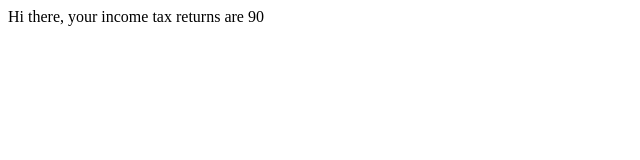
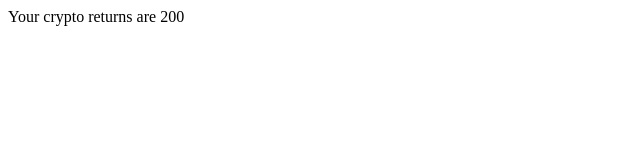
Before and after one commit to durpintm/react-experiments, a React (Vite) app: page / in a window 1280 px wide. Shown: the top 160 px of the page, without its empty margins (0-640 px from the left). Built offline with nearby package versions, Linux system fonts and the light colour scheme.

Commit message:
memo and useCallback

```diff
--- /dev/null
+++ b/src/App3.jsx
@@ -0,0 +1,52 @@
+import { useEffect, useState, memo, useCallback } from "react";
+
+const App2 = () => {
+  const [exchage1Data, setExchage1Data] = useState({});
+  const [exchage2Data, setExchage2Data] = useState({});
+  const [bankData, setBankData] = useState({});
+
+  useEffect(() => {
+    // Some operations to get the data
+    setExchage1Data({ returns: 100 });
+  }, []);
+
+  useEffect(() => {
+    // Some operations to get the data
+    setExchage2Data({ returns: 100 });
+  }, []);
+
+  useEffect(() => {
+    // Some operations to get the data
+    setTimeout(() => {
+      setBankData({ income: 100 });
+    }, 5000);
+  }, []);
+
+  // useCallback is not about minimizing the amount of code that is run
+  // useCallback is about not rendering a child component, if the function has not/ does not need to change across renders
+  const calculateReturns = useCallback(() => {
+    return exchage1Data.returns + exchage2Data.returns;
+  }, [exchage1Data, exchage2Data]);
+
+  // const incomeTax = (calculateReturns() + bankData.income) * 0.3;
+
+  return (
+    <div>
+      <CryptoGainCalculator calculateReturns={calculateReturns} />
+      {/* <Dummy /> */}
+    </div>
+  );
+};
+
+// const Dummy = () => {
+//   return <div>Hi</div>;
+// };
+
+// eslint-disable-next-line react/prop-types, react/display-name
+const CryptoGainCalculator = memo(function ({ calculateReturns }) {
+  console.log("CryptoChild Re-render");
+
+  return <div>Your crypto returns are {calculateReturns()}</div>;
+});
+
+export default App2;
--- a/src/main.jsx
+++ b/src/main.jsx
@@ -2,10 +2,11 @@ import React from "react";
 import ReactDOM from "react-dom/client";
 // import App from './App.jsx'
 import "./index.css";
-import App2 from "./App2.jsx";
+// import App2 from "./App2.jsx";
+import App3 from "./App3.jsx";
 
 ReactDOM.createRoot(document.getElementById("root")).render(
   <React.StrictMode>
-    <App2 />
+    <App3 />
   </React.StrictMode>
 );
```
